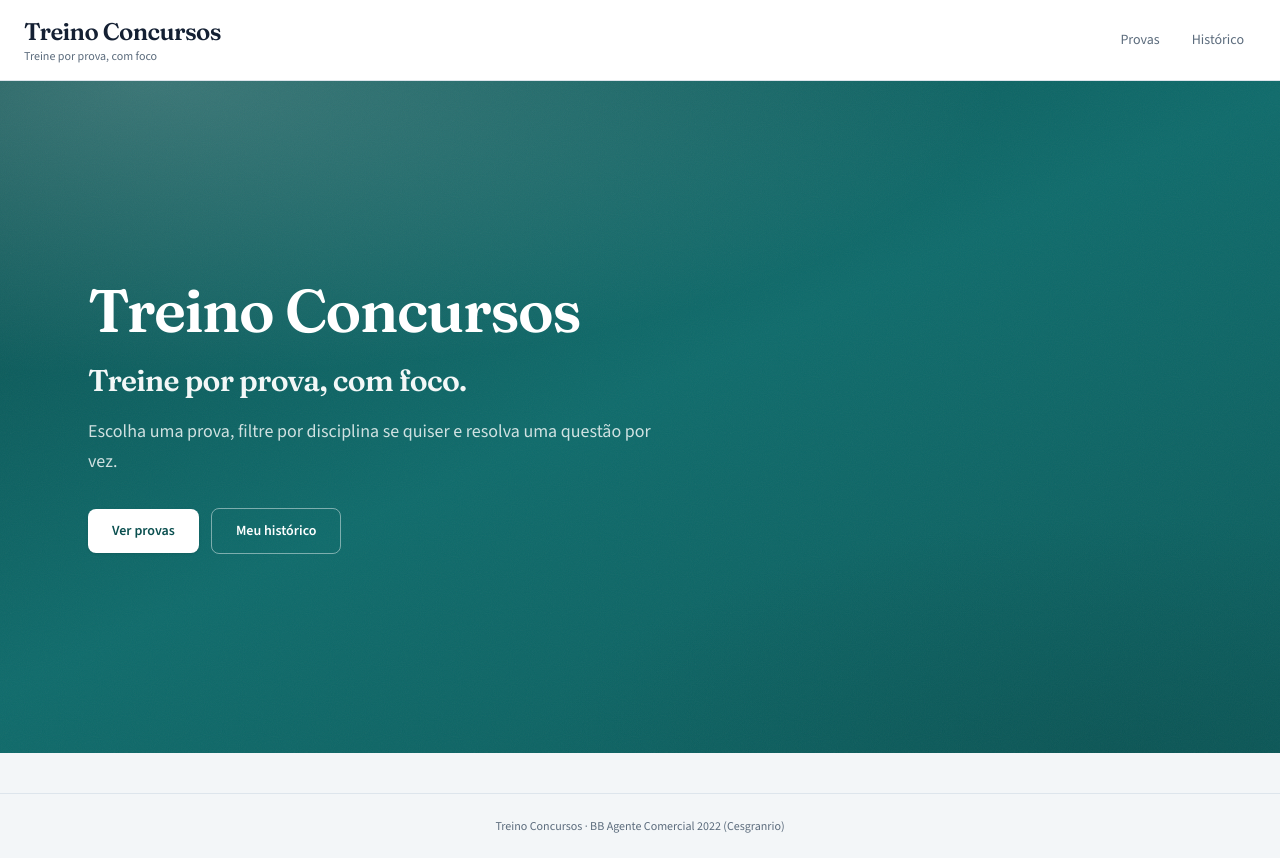
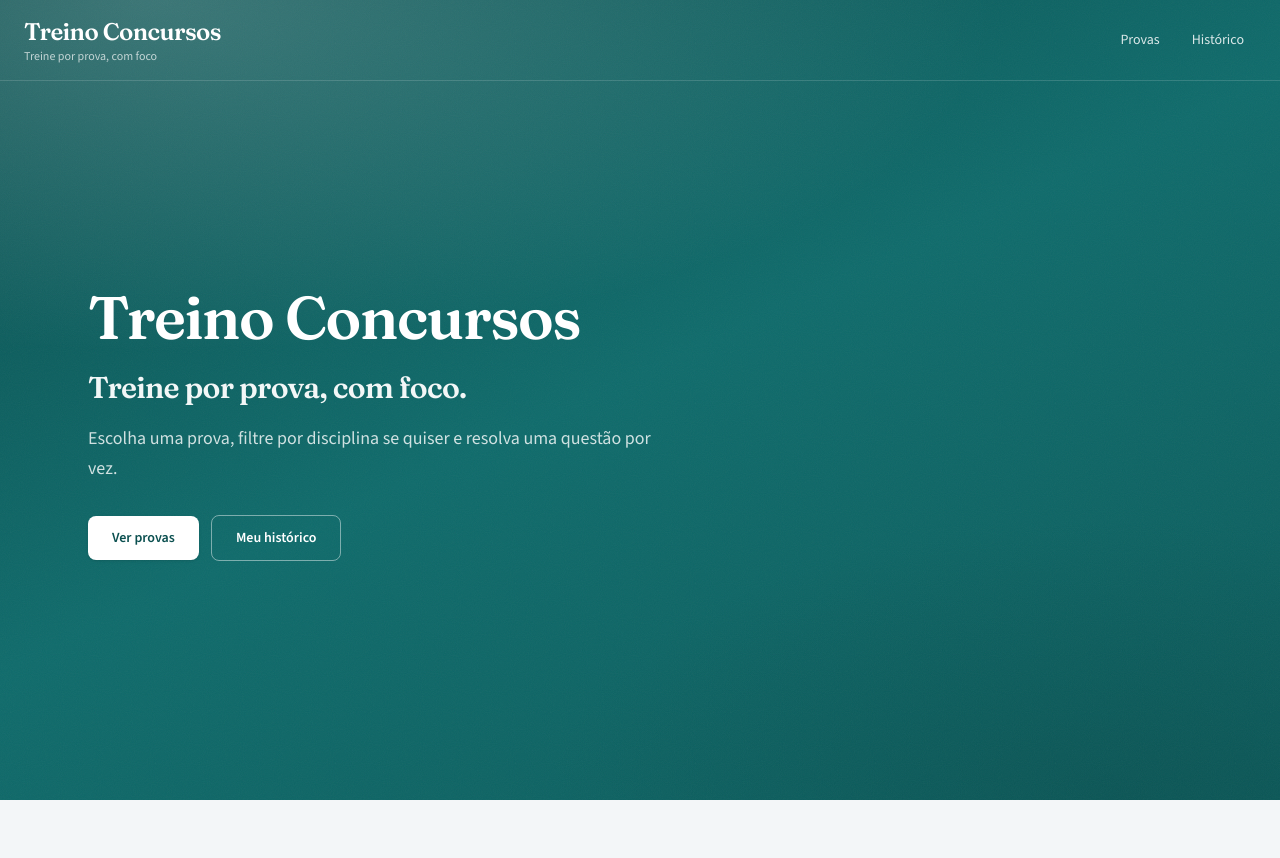
Before and after one commit to AndreXime/treino-concursos, a Next.js app: page / in a window 1280 px wide. After the commit the page ends 800 px from the top, so only its background shows below. Built offline with nearby package versions, Linux system fonts and the light colour scheme.

Commit message:
fix(home): hero em viewport inteira com header sobreposto

```diff
--- a/src/app/globals.css
+++ b/src/app/globals.css
@@ -54,18 +54,24 @@ html[data-focus-mode="prova"] main {
 }
 
 /* Hallmark · pre-emit critique: P4 H5 E4 S4 R4 V4 · home hero atmospheric teal */
+body:has(.home-hero) > main {
+	width: 100%;
+	max-width: none;
+	padding: 0;
+}
+
+body:has(.home-hero) > footer {
+	display: none;
+}
+
 .home-hero {
 	position: relative;
 	isolation: isolate;
 	display: flex;
 	align-items: center;
-	width: 100vw;
-	max-width: 100vw;
-	margin-left: calc(50% - 50vw);
-	margin-right: calc(50% - 50vw);
-	margin-top: -2rem;
-	min-height: min(100svh - 5.5rem, 42rem);
-	padding-block: 3.5rem;
+	width: 100%;
+	min-height: 100svh;
+	padding-block: 6.5rem 3.5rem;
 	color: #f7fbfb;
 	background:
 		radial-gradient(
@@ -89,8 +95,7 @@ html[data-focus-mode="prova"] main {
 
 @media (min-width: 640px) {
 	.home-hero {
-		margin-top: -2.5rem;
-		padding-block: 4.5rem;
+		padding-block: 7.5rem 4.5rem;
 	}
 }
 
--- a/src/components/layout/site-header.tsx
+++ b/src/components/layout/site-header.tsx
@@ -1,4 +1,7 @@
+"use client";
+
 import Link from "next/link";
+import { usePathname } from "next/navigation";
 
 const links = [
 	{ href: "/provas", label: "Provas" },
@@ -6,14 +9,34 @@ const links = [
 ] as const;
 
 export function SiteHeader() {
+	const pathname = usePathname();
+	const onHome = pathname === "/";
+
 	return (
-		<header className="border-b border-border/80 bg-surface" data-hide-on-focus>
+		<header
+			className={
+				onHome
+					? "absolute inset-x-0 top-0 z-30 border-b border-white/15 bg-transparent"
+					: "border-b border-border/80 bg-surface"
+			}
+			data-hide-on-focus
+		>
 			<div className="container mx-auto flex items-center justify-between gap-4 px-4 py-4 sm:px-6">
 				<Link href="/" className="group flex flex-col">
-					<span className="font-display text-xl font-semibold tracking-tight text-foreground group-hover:text-accent-strong sm:text-2xl">
+					<span
+						className={
+							onHome
+								? "font-display text-xl font-semibold tracking-tight text-white group-hover:text-white/90 sm:text-2xl"
+								: "font-display text-xl font-semibold tracking-tight text-foreground group-hover:text-accent-strong sm:text-2xl"
+						}
+					>
 						Treino Concursos
 					</span>
-					<span className="text-xs text-muted">Treine por prova, com foco</span>
+					<span
+						className={onHome ? "text-xs text-white/70" : "text-xs text-muted"}
+					>
+						Treine por prova, com foco
+					</span>
 				</Link>
 
 				<nav
@@ -24,7 +47,11 @@ export function SiteHeader() {
 						<Link
 							key={link.href}
 							href={link.href}
-							className="rounded-md px-3 py-2 text-sm font-medium text-muted hover:bg-accent-soft hover:text-accent-strong"
+							className={
+								onHome
+									? "rounded-md px-3 py-2 text-sm font-medium text-white/85 hover:bg-white/10 hover:text-white"
+									: "rounded-md px-3 py-2 text-sm font-medium text-muted hover:bg-accent-soft hover:text-accent-strong"
+							}
 						>
 							{link.label}
 						</Link>
```
